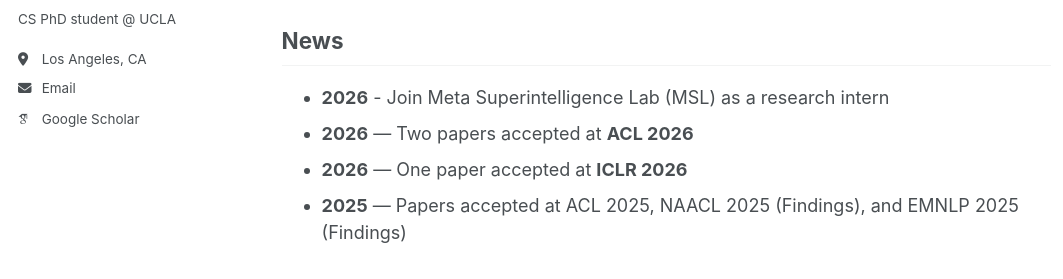
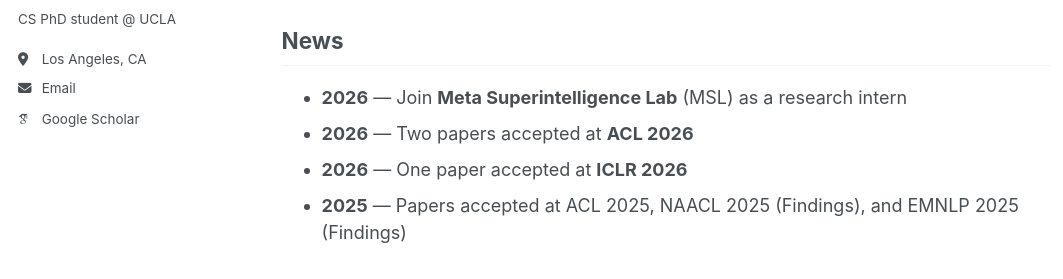
Before and after one commit to RLSNLP/RLSNLP.github.io, a Jekyll site: the page built from _pages/about.md, in a window 1280 px wide and 900 px high, scrolled down 404 px. Shown: the part 173-452 px from the top of the window, without its empty margins (0-1063 px from the left). Built offline with Jekyll 4.4.1, drawn with Linux system fonts in a browser that asks for light colours; some web fonts are replaced; a script bundle is joined from its source files by our own code; library files that are not in the unit come from our copies.

```diff
--- a/_pages/about.md
+++ b/_pages/about.md
@@ -20,7 +20,7 @@ My research focuses on:
 
 ## News
 
-- **2026** - Join Meta Superintelligence Lab (MSL) as a research intern
+- **2026** — Join **Meta Superintelligence Lab** (MSL) as a research intern
 - **2026** — Two papers accepted at **ACL 2026**
 - **2026** — One paper accepted at **ICLR 2026**
 - **2025** — Papers accepted at ACL 2025, NAACL 2025 (Findings), and EMNLP 2025 (Findings)
```
